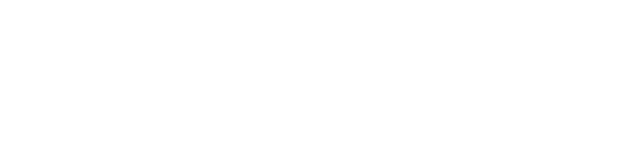
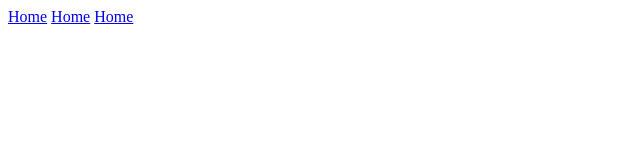
Before and after one commit to Kirito-code1/GithHub-Practice-, a plain HTML site: page index.html in a window 1280 px wide. Shown: the whole page, without its empty margins (0-640 px from the left). Drawn offline with Linux system fonts and the light colour scheme.

Commit message:
Добавил navbar

```diff
--- a/index.html
+++ b/index.html
@@ -6,6 +6,10 @@
     <title>Document</title>
 </head>
 <body>
-
+    <nav>
+        <a href="#">Home</a>
+        <a href="#">Home</a>
+        <a href="#">Home</a>
+    </nav>
 </body>
 </html>
```
